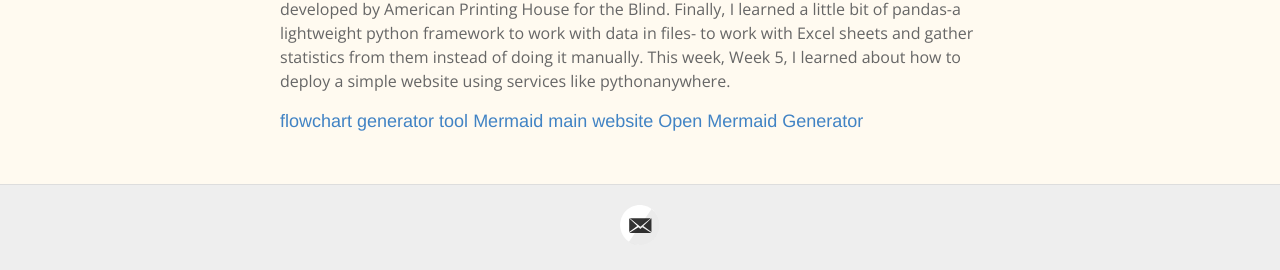
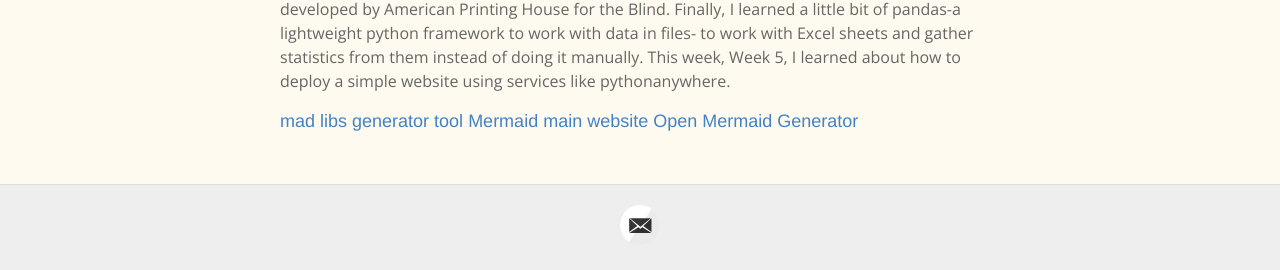
Before and after one commit to haleysus018/Susanna-Haley-CREATE-internship-blog, a Jekyll site: the page built from index.md, in a window 1280 px wide and 900 px high, scrolled down 4001 px. Shown: the part 627-897 px from the top of the window. Built offline with Jekyll 4.4.1, drawn with Linux system fonts in a browser that asks for light colours.

Commit message:
Update index.md

```diff
--- a/index.md
+++ b/index.md
@@ -50,6 +50,6 @@ I had a hard time slowing down and taking my time. I usually like to work quickl
 ## What I learned
 During this internship, I learned enough Mermaid to create flowcharts. I also started to learn a bit of Flask and set up my computer as the server for my Flask program. Additionally, I learned more about APIs and some basic prompt engineering-a specific way to write a prompt to get the LLM to produce a specific output- to get the LLM to give me the specific output I was looking for so that I could render it in the HTML file. HTML is markup code to structure the content on a webpage. I also gained a deeper understanding of accessibility technology—such as the Monarch—and the ideas within this community, as well as what research might be like for me if I decide to pursue that path. The monarch is a multiline refreshable braille display  and graphics developed by American Printing House for the Blind. Finally, I learned a little bit of pandas-a lightweight python framework to work with data in files- to work with Excel sheets and gather statistics from them instead of doing it manually. This week, Week 5, I learned about how to deploy a simple website using services like pythonanywhere.
 
-[flowchart generator tool](https://haleysus018.pythonanywhere.com/)
+[mad libs generator tool](https://haleysus018.pythonanywhere.com/)
 [Mermaid main website](https://mermaid.js.org/)
 <a href="mermaid_generator.html">Open Mermaid Generator</a>
```
